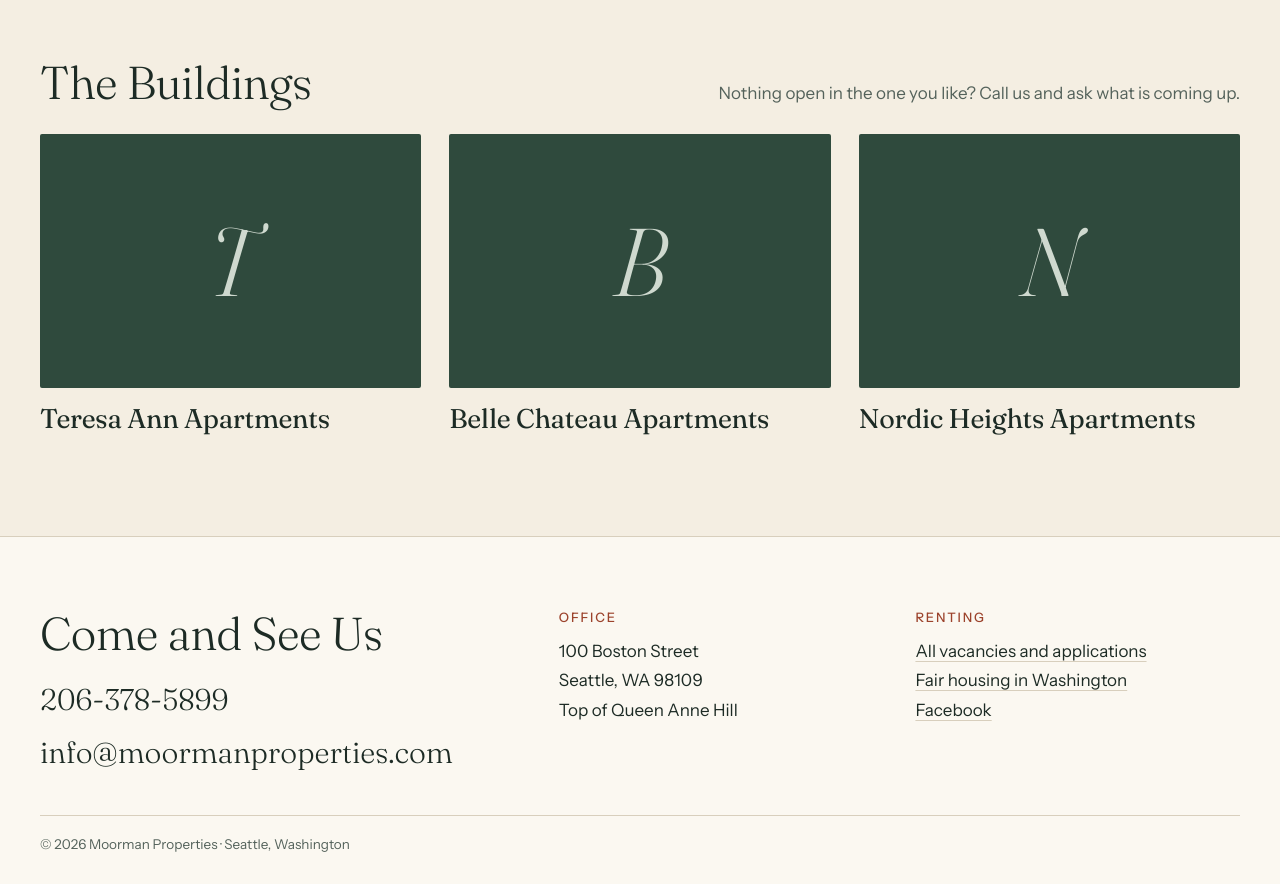
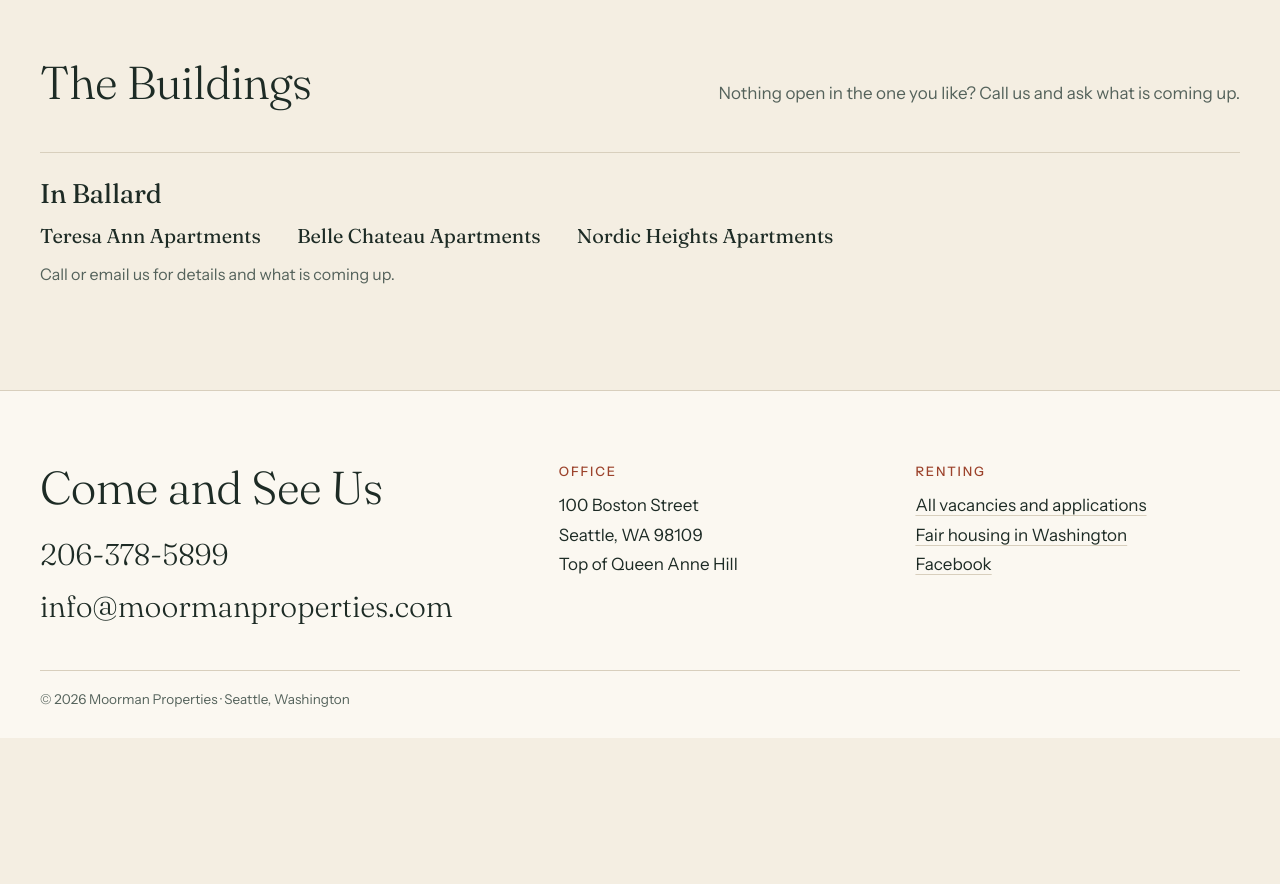
Before and after one commit to sfosdal/ghostwoodlabs.com, a plain HTML site: page demo/moorman/ballard/index.html in a window 1280 px wide. Shown: the part 940-1824 px from the top of the page. After the commit the page ends 1678 px from the top, so only its background shows below. Drawn offline with Linux system fonts and the light colour scheme.

Commit message:
Moorman demo: name lists for buildings without details, small Patten photo framed, Kathwynn name
Co-Authored-By: Claude Fable 5.2 <noreply@anthropic.com>
Claude-Session: https://claude.ai/code/session_01ATfweUhA8yqw534rkRRJLU

```diff
--- a/demo/moorman/ballard/index.html
+++ b/demo/moorman/ballard/index.html
@@ -50,7 +50,7 @@
 </ul></section>
 <section class="wrap" aria-labelledby="h-b">
 <div class="head"><h2 id="h-b">The Buildings</h2><p>Nothing open in the one you like? Call us and ask what is coming up.</p></div>
-<ul class="bldgs"><li class="bldg" id="teresa-ann"><span class="noimg" aria-hidden="true">T</span><div><h3>Teresa Ann Apartments</h3></div></li><li class="bldg" id="belle-chateau"><span class="noimg" aria-hidden="true">B</span><div><h3>Belle Chateau Apartments</h3></div></li><li class="bldg" id="nordic-heights"><span class="noimg" aria-hidden="true">N</span><div><h3>Nordic Heights Apartments</h3></div></li></ul>
+<div class="also"><h3>In Ballard</h3><ul><li>Teresa Ann Apartments</li><li>Belle Chateau Apartments</li><li>Nordic Heights Apartments</li></ul><p>Call or email us for details and what is coming up.</p></div>
 </section>
 </main>
 <footer id="contact">
--- a/demo/moorman/moorman.css
+++ b/demo/moorman/moorman.css
@@ -105,3 +105,10 @@ footer h3{font:500 13px var(--sans);letter-spacing:.14em;text-transform:uppercas
 @media (prefers-reduced-motion:reduce){html{scroll-behavior:auto}}
 .credit{font-size:12.5px;color:var(--mid);margin-top:22px}
 .credit a{text-underline-offset:3px}
+.smallpic{display:grid;place-items:center;aspect-ratio:3/2;background:var(--card);border:1px solid var(--line);border-radius:2px}
+.bldg .smallpic img{width:auto;aspect-ratio:auto}
+.also{border-top:1px solid var(--line);margin-top:44px;padding-top:26px}
+.bldgs+.also{margin-top:56px}
+.also h3{font-size:27px}
+.also ul{display:flex;flex-wrap:wrap;gap:6px 36px;margin:14px 0 12px;font:400 20px/1.4 var(--serif)}
+.also p{color:var(--mid);font-size:16px}
```
Also changed, not shown: demo/moorman/green-lake/index.html (+1 -1 lines), demo/moorman/queen-anne/index.html (+1 -1 lines).
